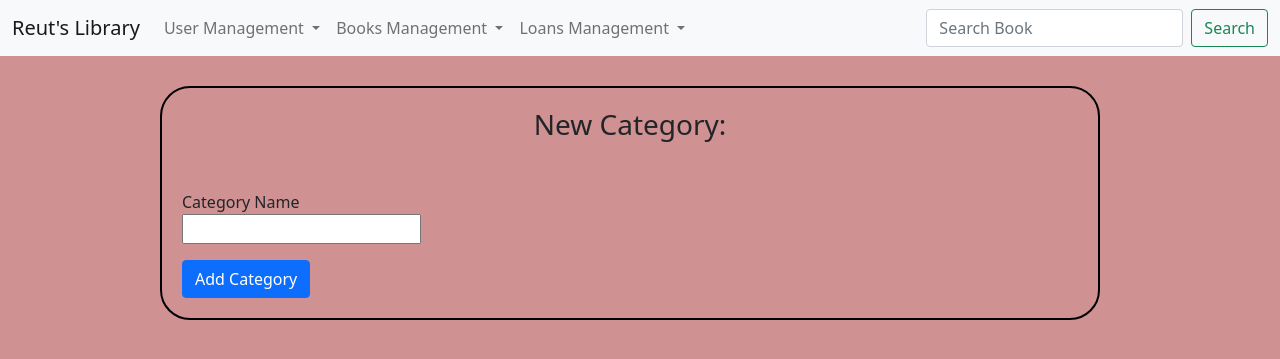
After one commit to LaviReut/bookStore, a Flask app: page /add-category in a window 1280 px wide. The commit adds this page. Shown: the top 359 px of the page. Run offline with Flask 2, Linux system fonts and the light colour scheme; the visitor is signed in with stand-in values (Sample User, id 1); some libraries are stand-ins or nearby versions.

Commit message:
adding category feature

```diff
--- a/core/auth/templates/auth/addUser.html
+++ b/core/auth/templates/auth/addUser.html
@@ -2,10 +2,10 @@
 
 {% block content %}
 <div class="register" style= "margin:10px 150px 10px 150px;border: 2px solid black;border-radius:30px;">
-    <form action="" method="post" style="padding:20px;">
+    <form action="" method="post" style="padding:20px;", enctype="multipart/form-data">
         {{ form.hidden_tag() }}
         <div class="Register-Header">
-            <h4 class="has-text-centered mb-5 is-size-3">New User Details:</h4>
+            <h4 class="has-text-centered mb-5 is-size-3" style="text-align: center;">New User Details:</h4>
         </div>
 
         <p>
--- a/core/books/forms.py
+++ b/core/books/forms.py
@@ -6,6 +6,7 @@ from wtforms.validators import DataRequired, Length, Email, EqualTo
 class BookForm(FlaskForm):
     bookName = StringField('Book Name', validators=[DataRequired()])
     bookType = SelectField('Book Type', coerce=int , validators=[DataRequired()])
+    bookCategory = SelectField('Book Category', coerce=str , validators=[DataRequired()])
     authorName = StringField('Author Name', validators=[DataRequired()])
     bookDate = DateField('Release Date', format='%Y-%m-%d' , validators=[DataRequired()])
     amountToAdd = StringField('Amount to add', validators=[DataRequired()])
@@ -13,6 +14,10 @@ class BookForm(FlaskForm):
     # bookType = DateField('Date', format='%Y-%m-%d' , validators=[DataRequired()])
     # time = TimeField('Time', format='%H:%M' , validators=[DataRequired()])
     submit = SubmitField('Add Book')
+
+class CategoryForm(FlaskForm):
+    categoryName = StringField('Category Name', validators=[DataRequired()])
+    submit = SubmitField('Add Category')
 
 class LoanForm(FlaskForm):
     bookName = SelectField('Book Name', coerce=str , validators=[DataRequired()])
--- /dev/null
+++ b/core/books/templates/addCategory.html
@@ -0,0 +1,22 @@
+{% extends "base.html" %}
+
+{% block content %}
+<div class="register" style= "margin:10px 150px 10px 150px;border: 2px solid black;border-radius:30px;">
+    <form action="" method="post" style="padding:20px;" novalidate, enctype="multipart/form-data" >
+        {{ form.hidden_tag() }}
+        <div class="Register-Header">
+            <h3 class="has-text-centered mb-5 is-size-3" style="text-align: center;">New Category:</h3>
+        </div>
+        <div class="inputContainer Task" style="margin-top:10px;">
+            {{ form.categoryName.label }}<br>
+            {{ form.categoryName(size=20) }}
+            {% for error in form.categoryName.errors %}
+            <span style="color: red;">[{{ error }}]</span>
+            {% endfor %}
+        </div>
+        <div class="registerbtn">
+            {{ form.submit(class="btn btn-primary mt-3")}}
+        </div>
+    </form>
+</div>
+{% endblock %}
--- a/core/books/templates/addLoan.html
+++ b/core/books/templates/addLoan.html
@@ -7,7 +7,7 @@
         <div class="content">
             <div class="welcome">
                 <button id="openbutton" class="openbtn" >&#9776;</button>
-                <span class="welcome-text">Add Loan<br></span>
+                <span class="welcome-text" style="text-align: center;">Add Loan<br></span>
             </div>
 
             <form action="" method="post" novalidate>
--- a/core/books/templates/bookProfile.html
+++ b/core/books/templates/bookProfile.html
@@ -29,8 +29,8 @@
                         </div>
                     </div>
                     <div class="col-sm-3" >
-                        <div style="height:17rem;width:35rem;margin-left:130px;margin-top:20px;border: 2px solid black;border-radius:30px;background: #d8d89b;">
-                        <div style="padding-left:15px;padding-top:5px;">This Books is Fantastic!!!</div>
+                        <div style="height:17rem;width:45rem;margin-left:130px;margin-top:20px;border: 2px solid black;border-radius:30px;background: #ffffff;">
+                        <div style="padding-left:25px;padding-top:15px;">This Books is Fantastic!!!</div>
                         </div>
                     </div>
                 </div>
--- a/core/books/templates/showLoans.html
+++ b/core/books/templates/showLoans.html
@@ -22,8 +22,7 @@
                     <div class="row">
                         <div>
                             <form class="d-flex">
-                                <input class="form-control me-2" type="search" placeholder="Search Loan by user name" aria-label="Search" style="width:30rem;">
-                                <input class="form-control me-2" type="search" placeholder="Search Loan by book name" aria-label="Search" style="margin-top:10px;width:30rem;">
+                                <input class="form-control me-2" type="search" placeholder="Search Loan by user name or book name" aria-label="Search" style="width:30rem;">
                                 <button class="btn btn-outline-success" type="submit" style="margin-top:10px;">Search</button>
                               </form>
                         </div>
--- a/core/books/views.py
+++ b/core/books/views.py
@@ -2,20 +2,38 @@ from flask import render_template, redirect, url_for, request, flash
 from flask_login import login_required
 from core import app
 from core.auth.models import User
-from .models import Books
+from .models import Books, Category
 from ..models import Loans
 from . import books
-from .forms import BookForm, LoanForm
+from .forms import BookForm, LoanForm, CategoryForm
 from .. import db
 from datetime import datetime
 import os
 
+@books.route('/add-category', methods=['GET', 'POST'])
+@login_required
+def addCategory():
+    form= CategoryForm()
+    if form.validate_on_submit():
+        cat = Category(name=form.categoryName.data)
+        db.session.add(cat)
+        db.session.commit()
+        return redirect(url_for('books.addBook'))
+    return render_template('addCategory.html', title='add-Book', form=form)
+
+
 @books.route('/add-book', methods=['GET', 'POST'])
+@login_required
 def addBook():
     form= BookForm()
     form.bookType.choices =[1,2,3]
+    catagories= Category.query.all()
+    catList = []
+    for catagory in catagories:
+        catList.append(str(catagory.name))
+    form.bookCategory.choices = catList
     if form.validate_on_submit():
-        book = Books(bookName=form.bookName.data, authorName=form.authorName.data, bookType=form.bookType.data, bookDate= form.bookDate.data, availableBooks= form.amountToAdd.data, imagePath=request.files['imagePath'].filename)
+        book = Books(bookName=form.bookName.data, authorName=form.authorName.data, bookType=form.bookType.data, bookDate= form.bookDate.data, availableBooks= form.amountToAdd.data, imagePath=request.files['imagePath'].filename, bookCategory=form.bookCategory.data)
         fileName = request.files['imagePath'].filename
         request.files['imagePath'].save(os.path.join(app.config['UPLOAD_FOLDER'],fileName))
         db.session.add(book)
@@ -30,6 +48,10 @@ def showBooks():
     books= Books.query.all()
     date= datetime.now()
     now= date.strftime("%Y-%m-%d")
+    catagories= Category.query.all()
+    catList = []
+    for catagory in catagories:
+        catList.append(str(catagory.name))
     if request.method == "POST":
         if request.form.get('bookDelete') is not None:
             deleteLoan = request.form.get('checkedbox')
@@ -40,7 +62,7 @@ def showBooks():
                 return redirect(url_for('books.showBooks'))
             else:
                 check = 'Please check-box of book to be deleted'
-    return render_template('showBooks.html', title='add-Book', books=books, DateNow=now,check=check)
+    return render_template('showBooks.html', title='add-Book', books=books, DateNow=now, catList=catList, check=check)
 
 @books.route('/book-profile/<bookID>', methods=['GET', 'POST'])
 @login_required
--- a/core/templates/base.html
+++ b/core/templates/base.html
@@ -11,7 +11,7 @@
 
     <![endif]-->
   </head>
-  <body style=background-color:rgb(131,70,70)>
+  <body style=background-color:rgb(207,145,145)>
     {% include 'navbarv5.html' %}
     <div style=margin-left:10px;margin-right:30px;margin-top:30px;>
     {% block content %}{% endblock %}
--- a/core/templates/navbar.html
+++ b/core/templates/navbar.html
@@ -27,6 +27,7 @@
             <ul class="dropdown-menu">
               <li><a href="{{url_for('books.showBooks')}}">Books</a></li>
               <li><a href="{{url_for('books.addBook')}}">Add Book</a></li>
+              <li><a href="{{url_for('books.addCategory')}}">Add Category</a></li>
               <li><a href="{{url_for('books.addBook')}}">Remove Book</a></li>
             </ul>
           </li>
--- a/core/templates/navbarv5.html
+++ b/core/templates/navbarv5.html
@@ -23,6 +23,7 @@
                 <ul class="dropdown-menu" aria-labelledby="navbarDropdown">
                     <li><a class="dropdown-item" href="{{url_for('books.showBooks')}}">All Books</a></li>
                     <li><a class="dropdown-item" href="{{url_for('books.addBook')}}">Add Book</a></li>
+                    <li><a class="dropdown-item" href="{{url_for('books.addCategory')}}">Add Category</a></li>
                   </ul>
             </li>
           <li class="nav-item dropdown">
```
Also changed, not shown: base.py (+16 -9 lines), core/books/models.py (+9 -0 lines), core/books/templates/addBook.html (+8 -1 lines), core/books/templates/showBooks.html (+6 -9 lines), core/static/images/pexels-olha-ruskykh-7504837.jpg (added), todo.db.
